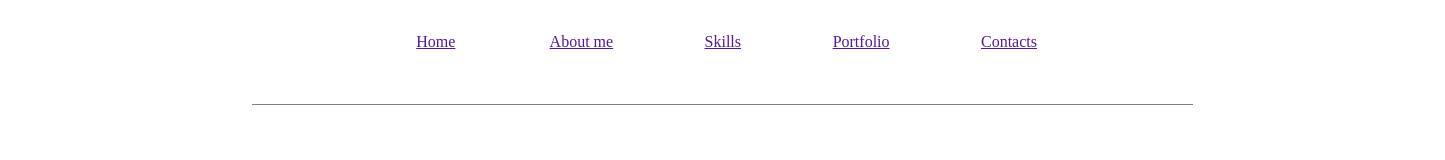
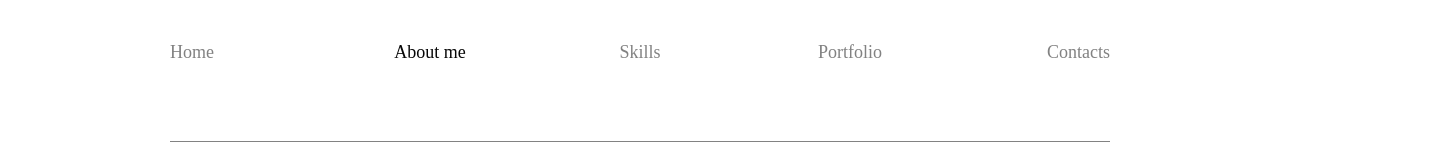
Before and after one commit to marvooos/git-suuuuu, a plain HTML site: page index.html in a window 1280 px wide. Shown: the top 160 px of the page, 1445 px wide, since content can reach past the window. Drawn offline with Linux system fonts and the light colour scheme; a web font is replaced by a local one.

Commit message:
верхнее меню верстка #2

```diff
--- a/iii.css
+++ b/iii.css
@@ -1,9 +1,6 @@
 .divvvv{
-	position: absolute;
-	width: 1445px;
-	height: 4759px;
-	left: 0px;
-	top: 0px;
+	width: 940px;
+	margin: 0 auto;
 
 	background: #FFFFFF
 }
@@ -30,9 +27,10 @@
 }
 
 .headerdiv{
-	display: flex;
 	min-height: 104px;
 	align-items: center;
+	display: flex;
+	justify-content: space-between;
 }
 /* ------------------------------------------------------------ */
 .menu_list{
@@ -69,3 +67,42 @@
 	top: 32.99px;
 
 }
+
+@font-face {
+	font-family: Gilroy-Bold;
+	src: url("./fonts/gilroy-bold.ttf") format("truetype");
+}
+
+.top-menu {
+	display: flex;
+	justify-content: space-between; /* Может быть изменено */
+
+	border-bottom: 1px solid #828282;
+}
+
+.top-menu__item {
+	width: 100px;
+	height: 100px;
+	padding-top: 33px;
+	text-align: center;
+}
+
+.top-menu__item a {
+	font-family: Gilroy-Bold;
+	font-size: 18px;
+	line-height: 22px;
+	text-decoration: none;
+	color: #828282;
+}
+
+.top-menu__item-active a {
+	color: #070707;
+}
+
+.top-menu__item-first {
+	text-align: left;
+}
+
+.top-menu__item-last {
+	text-align: right;
+}
--- a/index.html
+++ b/index.html
@@ -5,41 +5,44 @@
     <meta http-equiv="X-UA-Compatible" content="IE=edge">
     <meta name="viewport" content="width=device-width, initial-scale=1.0">
     <title>Document</title>
+    <link href="/css/reset.css" rel="stylesheet"/>
     <link href="iii.css" rel="stylesheet"/>
 </head>
 <body>
 <div class="divvvv">
-<header class="header">
-<div class="headerdiv">
-  <nav class="header_menu">
-    <ul class="menu_list">
-<li class="menu_item">
-  <a href="" class="menu_link1">Home</a>
-</li>
-<li class="menu_item">
-  <a href="" class="menu_link2">About me</a>
-</li>
-<li class="menu_item">
-  <a href="" class="menu_link3">Skills</a>
-</li>
-<li class="menu_item">
-  <a href="" class="menu_link4">Portfolio</a>
-</li>
-<li class="menu_item">
-  <a href="" class="menu_link5">Contacts</a>
-</li>
-    </ul>
-  </nav>
+  <div class="top-menu">
+    <div class="top-menu__item  top-menu__item-first"><a href="" class="">Home</a></div>
+    <div class="top-menu__item top-menu__item-active"><a href="" class="">About me</a></div>
+    <div class="top-menu__item"><a href="" class="">Skills</a></div>
+    <div class="top-menu__item"><a href="" class="">Portfolio</a></div>
+    <div class="top-menu__item top-menu__item-last"><a href="" class="">Contacts</a></div>
   </div>
+<!--    <header class="header">-->
+<!--        <div class="headerdiv">-->
+<!--            <nav class="header_menu">-->
+<!--                <ul class="menu_list">-->
+<!--                    <li class="menu_item">-->
+<!--                        <a href="" class="menu_link1">Home</a>-->
+<!--                    </li>-->
+<!--                    <li class="menu_item">-->
+<!--                        <a href="" class="menu_link2">About me</a>-->
+<!--                    </li>-->
+<!--                    <li class="menu_item">-->
+<!--                        <a href="" class="menu_link3">Skills</a>-->
+<!--                    </li>-->
+<!--                    <li class="menu_item">-->
+<!--                        <a href="" class="menu_link4">Portfolio</a>-->
+<!--                    </li>-->
+<!--                    <li class="menu_item">-->
+<!--                        <a href="" class="menu_link5">Contacts</a>-->
+<!--                    </li>-->
+<!--                </ul>-->
+<!--            </nav>-->
+<!--        </div>-->
 
 
-</header>
+<!--    </header>-->
 
 </div>
 </body>
 </html>
-
-
-
-</body>
-</html>
```
Lines whose indentation alone changed are shown as unchanged.
